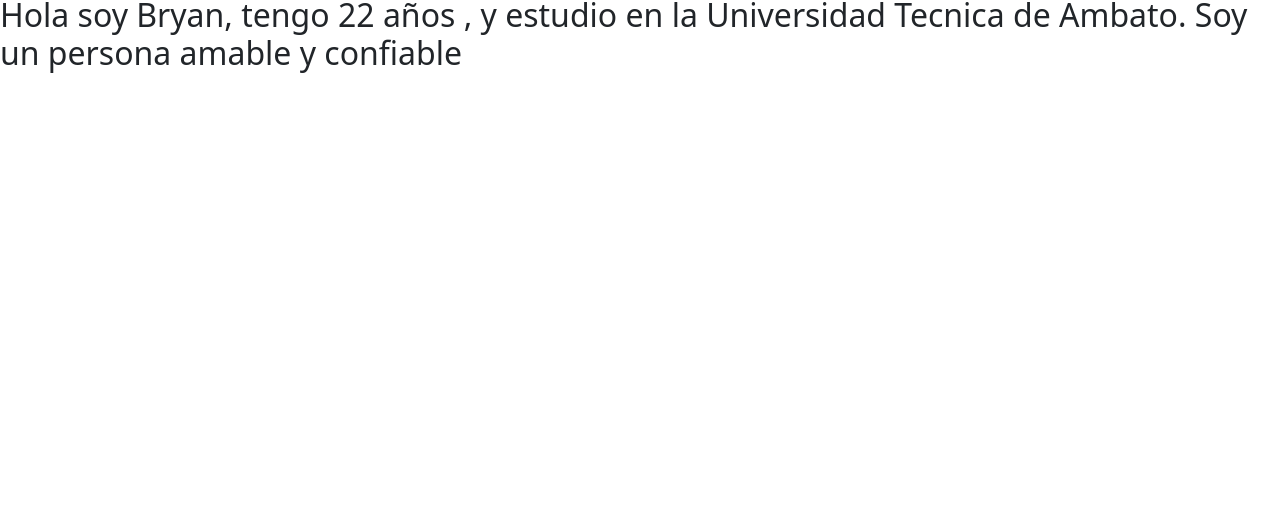
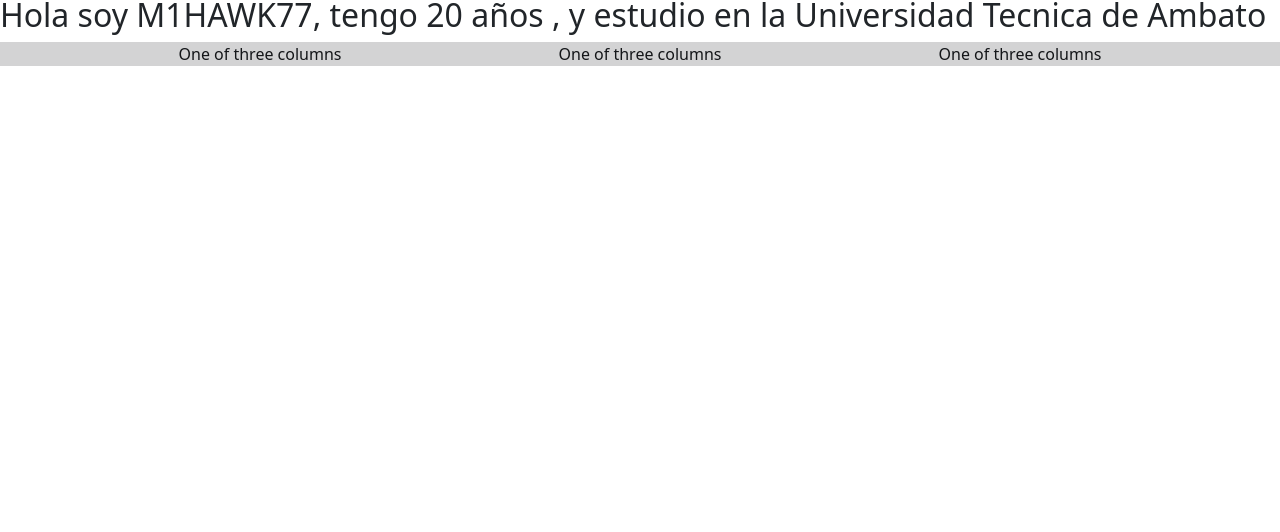
Before and after one commit to 21edclique/PracticaGit4A_JinezBryan, a plain HTML site: page index.html in a window 1280 px wide. Shown: the part 268-800 px from the top of the page. Drawn offline with nearby package versions, Linux system fonts and the light colour scheme.

Commit message:
Se elimino un archivop  y se modifico el index a algo mas decente

```diff
--- a/index.html
+++ b/index.html
@@ -1,21 +1,26 @@
-Jinez <!DOCTYPE html>
+Jinez
+<!DOCTYPE html>
 <html>
+
 <head>
   <link rel="shortcut icon" href="img/logotop1-removebg-preview.png">
   <meta name="description" content="Es la hoja de vida de Bryan Jinez">
-      <meta charset="UTF-8"/>
+  <meta charset="UTF-8" />
   <meta name="viewport" content="width=device-width, initial-scale=1.0">
   <meta name="robots" content="index,follow">
   <meta http-equiv="X-UA-Compatible" content="ie=edge">
-      <link href="https://cdn.jsdelivr.net/npm/bootstrap@5.0.2/dist/css/bootstrap.min.css" rel="stylesheet" integrity="sha384-EVSTQN3/azprG1Anm3QDgpJLIm9Nao0Yz1ztcQTwFspd3yD65VohhpuuCOmLASjC" crossorigin="anonymous">
+  <link href="https://cdn.jsdelivr.net/npm/bootstrap@5.0.2/dist/css/bootstrap.min.css" rel="stylesheet"
+    integrity="sha384-EVSTQN3/azprG1Anm3QDgpJLIm9Nao0Yz1ztcQTwFspd3yD65VohhpuuCOmLASjC" crossorigin="anonymous">
 </head>
+
 <body>
-      <h1>TRABAJO EN CLASE: USO DE GIT Y GITHUB</h1>
+  <h1>TRABAJASO MI BRO</h1>
   <nav class="navbar navbar-expand-lg navbar-dark bg-dark">
     <div class="container-fluid">
 
       <div class="navbar-nav">
-             <button class="navbar-toggler" type="button" data-bs-toggle="collapse" data-bs-target="#navbarNavDropdown" aria-controls="navbarNavDropdown" aria-expanded="false" aria-label="Toggle navigation">
+        <button class="navbar-toggler" type="button" data-bs-toggle="collapse" data-bs-target="#navbarNavDropdown"
+          aria-controls="navbarNavDropdown" aria-expanded="false" aria-label="Toggle navigation">
           <span class="navbar-toggler-icon"></span>
         </button>
         <div class="collapse navbar-collapse" id="navbarNavDropdown">
@@ -30,16 +35,33 @@
               <a class="nav-link" href="">Experiencia</a>
             </li>
             <li class="navbar-brand">
-                   <a class="nav-link" href="" >Meritos</a>
+              <a class="nav-link" href="">Meritos</a>
             </li>
             <li class="navbar-brand">
-                    <a class="nav-link" href="" >Contacto</a>
+              <a class="nav-link" href="">Contacto</a>
           </ul>
         </div>
       </div>
   </nav>
-         <h1>Jinez Montesdeoca </h1>
-         <h1>Bryan Paul </h1>
-<h2>Hola soy Bryan, tengo 22 años , y estudio en la Universidad Tecnica de Ambato. Soy un persona amable y confiable </h2>
+  <h1>Ariel el papi chulo del jinez </h1>
+  <h1>Jodersoy un pro </h1>
+  <h2>Hola soy M1HAWK77, tengo 20 años , y estudio en la Universidad Tecnica de Ambato</h2>
+
+  <section class="alert-dark">
+    <div class="container text-center">
+      <div class="row align-items-start">
+        <div class="col">
+          One of three columns
+        </div>
+        <div class="col">
+          One of three columns
+        </div>
+        <div class="col">
+          One of three columns
+        </div>
+      </div>
+    </div>
+  </section>
 </body>
+
 </html>
```
Also changed, not shown: esperiencia.html (deleted). Lines whose indentation alone changed are shown as unchanged.
